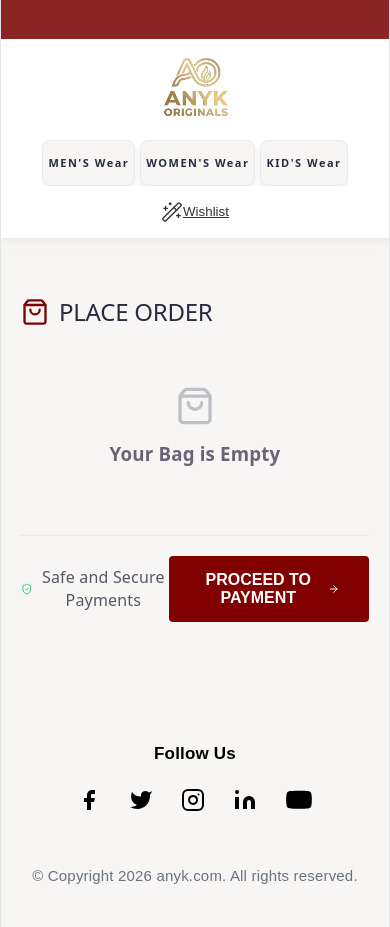
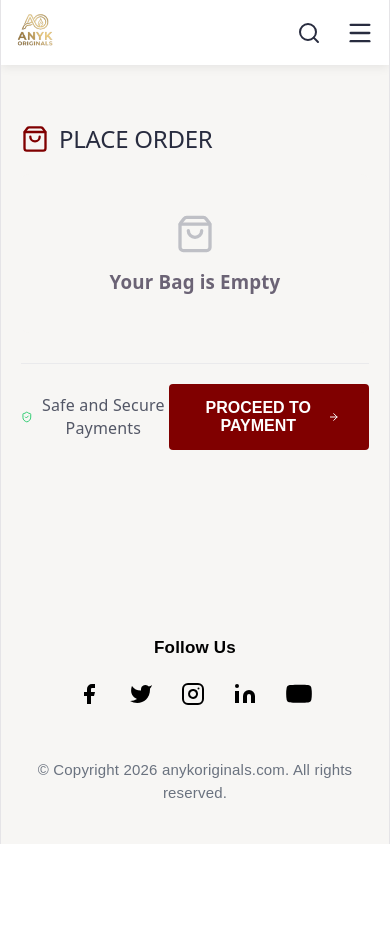
Before and after one commit to pawanpro21/my-anyk-app, a React (Vite) app: page /cart in a window 390 px wide. After the commit the page ends 844 px from the top, so only its background shows below. Built offline with nearby package versions, Linux system fonts and the light colour scheme.

Commit message:
Mobile header UI fix and sticky bar update

```diff
--- a/src/App.css
+++ b/src/App.css
@@ -1476,3 +1476,278 @@ body, html, #root {
     justify-content: flex-end !important;
   }
 }
+
+/* ================= MOBILE HEADER OPTIMIZATION (Logo + Search Only) ================= */
+@media screen and (max-width: 768px) {
+
+  /* Jo cheezein mobile header mein HIDE karni hain */
+  .hide-on-mobile,
+  .premium-nav-list, /* Menu items (Men, Women, Kids) ko hide karne ke liye */
+  .premium-icons {     /* Saare icons (Wishlist, Profile, Bag) ko hide karne ke liye */
+    display: none !important;
+  }
+
+  /* Header container ko layout dene ke liye (Logo + Search) */
+  .premium-header-container {
+    display: flex !important;
+    justify-content: space-between !important; /* Logo left, Search right */
+    align-items: center !important;
+    padding: 10px 15px !important;
+    gap: 15px !important; /* Logo aur Search ke beech jagah */
+  }
+
+  /* Logo ka size mobile ke hisaab se theek karne ke liye */
+  .anyk-logo-area {
+    flex-shrink: 0 !important; /* Logo chhota na ho jaye isliye */
+  }
+
+  .premium-image-logo {
+    height: 35px !important; /* Mobile pe logo ka height */
+    width: auto !important;
+  }
+
+  /* Right section (jisme Search hai) usko failane ke liye */
+  .premium-right-section {
+    flex-grow: 1 !important; /* Bachi hui poori jagah lega */
+    display: flex !important;
+    justify-content: flex-end !important;
+    width: 100% !important;
+  }
+
+  /* Search box ki style mobile ke liye */
+  .premium-search {
+    display: flex !important; /* Mobile pe search dikhana hai, isliye pehle ki 'hide-on-mobile' class hum Header.jsx se hata denge */
+    width: 100% !important; /* Poori width lega (Logo ke baad ki) */
+    background-color: #f0f0f5 !important;
+    border-radius: 20px !important;
+    padding: 8px 12px !important;
+    align-items: center !important;
+  }
+
+  .premium-search input {
+    width: 100% !important;
+    background: transparent !important;
+    border: none !important;
+    outline: none !important;
+    font-size: 14px !important;
+  }
+}
+
+/* ================= MOBILE HAMBURGER & SIDEBAR CSS ================= */
+
+/* Desktop par Hamburger Button aur Sidebar chhupa rahega */
+.mobile-menu-btn {
+  display: none;
+  background: none;
+  border: none;
+  color: #282c3f;
+  cursor: pointer;
+  padding: 0;
+  margin-left: 10px;
+}
+
+.mobile-side-menu {
+  position: fixed;
+  top: 0;
+  left: -300px; /* Screen ke left side se bahar chhupa hua */
+  width: 280px;
+  height: 100vh;
+  background-color: #ffffff;
+  z-index: 3000;
+  transition: left 0.3s ease-in-out;
+  box-shadow: 2px 0 15px rgba(0,0,0,0.2);
+  display: flex;
+  flex-direction: column;
+}
+
+/* Jab menu open hoga toh 'left: 0' par aa jayega */
+.mobile-side-menu.open {
+  left: 0;
+}
+
+.mobile-menu-backdrop {
+  position: fixed;
+  top: 0;
+  left: 0;
+  width: 100vw;
+  height: 100vh;
+  background: rgba(0,0,0,0.5);
+  z-index: 2999;
+}
+
+.mobile-menu-header {
+  display: flex;
+  justify-content: space-between;
+  align-items: center;
+  padding: 15px 20px;
+  border-bottom: 1px solid #eaeaec;
+}
+
+.close-menu-btn {
+  background: none;
+  border: none;
+  color: #282c3f;
+  cursor: pointer;
+}
+
+.mobile-menu-content {
+  padding: 25px 20px;
+  overflow-y: auto;
+}
+
+.mobile-nav-list {
+  list-style: none;
+  padding: 0;
+  margin: 0;
+}
+
+.mobile-nav-list li {
+  margin-bottom: 25px;
+}
+
+.mobile-nav-list a {
+  text-decoration: none;
+  color: #282c3f;
+  font-weight: 700;
+  font-size: 16px;
+  letter-spacing: 0.5px;
+}
+
+.mobile-menu-divider {
+  height: 1px;
+  background: #eaeaec;
+  margin: 20px 0;
+}
+
+.mobile-action-links {
+  display: flex;
+  flex-direction: column;
+  gap: 25px;
+}
+
+.mobile-action-links a {
+  text-decoration: none;
+  color: #282c3f;
+  display: flex;
+  align-items: center;
+  gap: 15px;
+  font-weight: 500;
+  font-size: 15px;
+}
+
+/* Desktop par naye mobile elements chhupayein */
+.mobile-search-toggle-btn, .mobile-search-dropdown {
+  display: none;
+}
+
+@media screen and (max-width: 768px) {
+
+  /* 1. Marquee (Offer Zone) aur Desktop items ko hide karein */
+  .hide-on-mobile, .desktop-nav, .desktop-search, .desktop-icons {
+    display: none !important;
+  }
+
+  /* 2. Mobile pe Search Icon aur Hamburger Button show karein */
+  .mobile-search-toggle-btn, .mobile-menu-btn {
+    display: flex !important;
+    background: none !important;
+    border: none !important;
+    cursor: pointer !important;
+    padding: 0 !important;
+  }
+
+  /* 3. Header ka layout (Left Logo - Right Icons) */
+  .premium-header-container {
+    display: flex !important;
+    justify-content: space-between !important;
+    align-items: center !important;
+    padding: 12px 15px !important;
+  }
+
+  /* 4. Right side me Search aur Hamburger ko chipkana */
+  .premium-right-section {
+    display: flex !important;
+    align-items: center !important;
+    gap: 15px !important; /* Inke beech ki doori */
+    flex-grow: 0 !important;
+    justify-content: flex-end !important;
+  }
+
+  /* 5. Naya Search Box (Jab click hone par khulega) */
+  .mobile-search-dropdown {
+    display: flex !important;
+    padding: 10px 15px !important;
+    background-color: #ffffff !important;
+    border-top: 1px solid #eaeaec !important;
+    box-shadow: 0 4px 6px rgba(0,0,0,0.05) !important;
+  }
+
+  .mobile-search-dropdown input {
+    flex-grow: 1 !important;
+    background: #f0f0f5 !important;
+    border: none !important;
+    border-radius: 4px !important;
+    padding: 10px 15px !important;
+    font-size: 14px !important;
+    outline: none !important;
+  }
+
+  .mobile-search-submit {
+    background: #282c3f !important;
+    color: white !important;
+    border: none !important;
+    padding: 0 15px !important;
+    margin-left: 10px !important;
+    border-radius: 4px !important;
+    font-weight: bold !important;
+  }
+}
+
+/* ================= 100% FINAL MOBILE HEADER FIX ================= */
+@media screen and (max-width: 768px) {
+
+  /* 1. Header Wrapper ko strictly Row (ek line) mein force karo */
+  .premium-header-container {
+    display: flex !important;
+    flex-direction: row !important;
+    flex-wrap: nowrap !important; /* Items ko aage-peeche nahi hone dega */
+    justify-content: space-between !important;
+    align-items: center !important;
+    width: 100% !important;
+  }
+
+  /* 2. Logo Area */
+  .anyk-logo-area {
+    display: flex !important;
+    flex-direction: row !important;
+    align-items: center !important;
+    width: auto !important;
+  }
+
+  /* 3. Right Section (Search + Hamburger) ko strictly Row mein force karo */
+  .premium-right-section {
+    display: flex !important;
+    flex-direction: row !important;
+    flex-wrap: nowrap !important; /* Inko bhi neeche girne se rokega */
+    justify-content: flex-end !important;
+    align-items: center !important;
+    width: auto !important;
+    gap: 15px !important;
+  }
+
+  /* 4. Desktop ki cheezein 100% hide honi chahiye */
+  .hide-on-mobile,
+  .desktop-nav,
+  .desktop-search,
+  .desktop-icons {
+    display: none !important;
+  }
+
+  /* 5. Mobile ke buttons 100% show hone chahiye */
+  .mobile-search-toggle-btn,
+  .mobile-menu-btn {
+    display: inline-flex !important;
+    align-items: center !important;
+    justify-content: center !important;
+  }
+}
--- a/src/App.jsx
+++ b/src/App.jsx
@@ -15,9 +15,9 @@ function Home() {
     <>
       <Misc />
       <main className="anyk-about-section">
-        <h2>Welcome to Anyk.com</h2>
+        <h2>Welcome to Anyk Originals Family</h2>
         <p>
-          Anyk.com is a modern fashion brand dedicated to offering stylish and comfortable apparel for men, women, and kids. The brand focuses on everyday fashion essentials, including round neck printed t-shirts, V-neck styles, and polo t-shirts with solid collars. Designed to combine quality, affordability, and trend-driven designs, Anyk aims to deliver versatile clothing that suits every age group and occasion. Whether it's casual wear or statement pieces, Anyk brings together comfort, style, and individuality in every product.
+          anykoriginals.com is a modern fashion brand dedicated to offering stylish and comfortable apparel for men, women, and kids. The brand focuses on everyday fashion essentials, including round neck printed t-shirts, V-neck styles, and polo t-shirts with solid collars. Designed to combine quality, affordability, and trend-driven designs, Anyk aims to deliver versatile clothing that suits every age group and occasion. Whether it's casual wear or statement pieces, Anyk brings together comfort, style, and individuality in every product.
         </p>
       </main>
     </>
--- a/src/Footer.jsx
+++ b/src/Footer.jsx
@@ -44,7 +44,7 @@ export default function Footer() {
 
       {/* Copyright Text */}
       <p className="anyk-copyright">
-        © Copyright 2026 anyk.com. All rights reserved.
+        © Copyright 2026 anykoriginals.com. All rights reserved.
       </p>
 
     </footer>
--- a/src/Header.jsx
+++ b/src/Header.jsx
@@ -1,5 +1,5 @@
 import React, { useState, useEffect } from 'react';
-import { Search, User, Wand2, ShoppingBag } from 'lucide-react';
+import { Search, User, Wand2, ShoppingBag, Menu, X } from 'lucide-react';
 import { Link, useLocation, useNavigate } from 'react-router-dom';
 import logoImg from './assets/anyk-logo.png';
 import banner1 from './assets/Banner1.png';
@@ -10,6 +10,9 @@ const slidesData = [banner1, banner2, banner3];
 
 export default function Header({ cartCount }) {
   const [currentSlide, setCurrentSlide] = useState(0);
+  const [isMobileMenuOpen, setIsMobileMenuOpen] = useState(false);
+  const [showMobileSearch, setShowMobileSearch] = useState(false);
+
   const location = useLocation();
   const navigate = useNavigate();
   const [searchInput, setSearchInput] = useState('');
@@ -18,6 +21,7 @@ export default function Header({ cartCount }) {
     if (e.key === 'Enter' || e.type === 'click') {
       if (searchInput.trim()) {
         navigate(`/mens?search=${searchInput.trim()}`);
+        setShowMobileSearch(false);
       } else {
         navigate('/mens');
       }
@@ -33,38 +37,36 @@ export default function Header({ cartCount }) {
 
   return (
     <>
-      {/* ================= 1. YEH HISSA HAMESHA TOP PAR STICK RAHEGA ================= */}
       <div className="sticky-header-wrapper">
 
-        <div className="anyk-notification">
+        <div className="anyk-notification hide-on-mobile">
           <marquee><span>💥💥OFFER ZONE: BUY 1 GET 2 FREE LIMITED TIME DEAL FOR NEW USERS</span></marquee>
         </div>
 
-        <div className="premium-header-container">
+        {/* 1. YAHAN INLINE FLEXBOX LAGAYA HAI TAAKI KOI CSS ISEY TOD NA SAKE */}
+        <div className="premium-header-container" style={{ display: 'flex', flexDirection: 'row', justifyContent: 'space-between', alignItems: 'center', width: '100%', padding: '10px 15px', boxSizing: 'border-box' }}>
 
-          <div className="anyk-logo-area">
+          {/* LOGO */}
+          <div className="anyk-logo-area" style={{ flexShrink: 0, display: 'flex', alignItems: 'center' }}>
             <Link to="/">
-              <img src={logoImg} alt="Anyk Originals" className="premium-image-logo" />
+              {/* Logo height set kar di hai taaki bada ho kar layout na tode */}
+              <img src={logoImg} alt="Anyk Originals" className="premium-image-logo" style={{ maxHeight: '35px', width: 'auto' }} />
             </Link>
           </div>
 
-          <nav>
+          {/* DESKTOP NAV */}
+          <nav className="desktop-nav">
             <ul className="premium-nav-list" style={{ display: 'flex', gap: '15px', listStyle: 'none', padding: 0 }}>
-              <Link to="/mens" style={{ textDecoration: 'none' }}>
-                <li className="nav-box-item">MEN'S Wear</li>
-              </Link>
-              <Link to="/coming-soon" style={{ textDecoration: 'none' }}>
-                <li className="nav-box-item">WOMEN'S Wear</li>
-              </Link>
-              <Link to="/coming-soon" style={{ textDecoration: 'none' }}>
-                <li className="nav-box-item">KID'S Wear</li>
-              </Link>
+              <Link to="/mens" style={{ textDecoration: 'none' }}><li className="nav-box-item">MEN'S Wear</li></Link>
+              <Link to="/coming-soon" style={{ textDecoration: 'none' }}><li className="nav-box-item">WOMEN'S Wear</li></Link>
+              <Link to="/coming-soon" style={{ textDecoration: 'none' }}><li className="nav-box-item">KID'S Wear</li></Link>
             </ul>
           </nav>
 
-          <div className="premium-right-section">
+          {/* 2. RIGHT SECTION: INLINE FLEXBOX TAAKI ICONS EK LINE MEIN RAHEN */}
+          <div className="premium-right-section" style={{ display: 'flex', flexDirection: 'row', alignItems: 'center', gap: '15px' }}>
 
-            <div className="premium-search hide-on-mobile">
+            <div className="premium-search desktop-search">
               <input
                 type="text"
                 placeholder="Search products..."
@@ -75,38 +77,71 @@ export default function Header({ cartCount }) {
               <Search size={18} className="premium-search-icon" onClick={handleSearch} style={{ cursor: 'pointer' }} />
             </div>
 
-            <div className="premium-icons">
-              {/* Profile - Hidden on mobile */}
-              <Link to="/login" className="hide-on-mobile" style={{ color: 'inherit', display: 'flex' }}>
-                <button className="icon-btn tooltip-wrapper">
-                  <User size={22} strokeWidth={1.5} />
-                  <span className="tooltip-text">Profile</span>
-                </button>
-              </Link>
+            {/* Mobile Search Icon */}
+            <button className="mobile-search-toggle-btn" onClick={() => setShowMobileSearch(!showMobileSearch)} style={{ background: 'transparent', border: 'none', padding: 0 }}>
+              <Search size={24} color="#282c3f" />
+            </button>
 
-              {/* Wishlist - Always visible & sticky on mobile */}
-              <Link to="/login" style={{ color: 'inherit', display: 'flex' }}>
-                <button className="icon-btn tooltip-wrapper">
-                  <Wand2 size={22} strokeWidth={1.5} />
-                  <span className="tooltip-text">Wishlist</span>
-                </button>
-              </Link>
-
-              {/* Bag - Hidden on mobile (Moved to bottom bar) */}
-              <Link to="/cart" className="hide-on-mobile" style={{ color: 'inherit', display: 'flex' }}>
-                <button className="icon-btn tooltip-wrapper">
-                  <ShoppingBag size={22} strokeWidth={1.5} />
+            {/* Desktop Icons */}
+            <div className="premium-icons desktop-icons">
+              <Link to="/login" style={{ color: 'inherit', display: 'flex' }}><button className="icon-btn"><User size={22} /></button></Link>
+              <Link to="/login" style={{ color: 'inherit', display: 'flex' }}><button className="icon-btn"><Wand2 size={22} /></button></Link>
+              <Link to="/cart" style={{ color: 'inherit', display: 'flex' }}>
+                <button className="icon-btn">
+                  <ShoppingBag size={22} />
                   {cartCount > 0 && <span className="cart-badge">{cartCount}</span>}
-                  <span className="tooltip-text">Bag</span>
                 </button>
               </Link>
             </div>
+
+            {/* Mobile Hamburger Button */}
+            <button className="mobile-menu-btn" onClick={() => setIsMobileMenuOpen(true)} style={{ background: 'transparent', border: 'none', padding: 0 }}>
+              <Menu size={28} color="#282c3f" />
+            </button>
+
           </div>
+        </div>
 
+        {/* Mobile Search Dropdown */}
+        {showMobileSearch && (
+          <div className="mobile-search-dropdown" style={{ display: 'flex', width: '100%', padding: '10px 15px', backgroundColor: '#fff', borderTop: '1px solid #eee', boxSizing: 'border-box' }}>
+            <input
+              type="text"
+              placeholder="Search Anyk Originals..."
+              value={searchInput}
+              onChange={(e) => setSearchInput(e.target.value)}
+              onKeyDown={handleSearch}
+              autoFocus
+              style={{ flexGrow: 1, padding: '10px', borderRadius: '4px', border: 'none', background: '#f0f0f5', outline: 'none' }}
+            />
+            <button onClick={handleSearch} style={{ marginLeft: '10px', padding: '0 15px', background: '#282c3f', color: '#fff', border: 'none', borderRadius: '4px', fontWeight: 'bold' }}>Search</button>
+          </div>
+        )}
+      </div>
+
+      {/* ================= MOBILE SIDEBAR DRAWER ================= */}
+      {isMobileMenuOpen && <div className="mobile-menu-backdrop" onClick={() => setIsMobileMenuOpen(false)}></div>}
+      <div className={`mobile-side-menu ${isMobileMenuOpen ? 'open' : ''}`}>
+        <div className="mobile-menu-header">
+          <img src={logoImg} alt="Anyk" style={{ height: '30px' }} />
+          <button className="close-menu-btn" onClick={() => setIsMobileMenuOpen(false)}><X size={28} /></button>
+        </div>
+        <div className="mobile-menu-content">
+          <ul className="mobile-nav-list">
+            <li><Link to="/mens" onClick={() => setIsMobileMenuOpen(false)}>MEN'S Wear</Link></li>
+            <li><Link to="/coming-soon" onClick={() => setIsMobileMenuOpen(false)}>WOMEN'S Wear</Link></li>
+            <li><Link to="/coming-soon" onClick={() => setIsMobileMenuOpen(false)}>KID'S Wear</Link></li>
+          </ul>
+          <div className="mobile-menu-divider"></div>
+          <div className="mobile-action-links">
+            <Link to="/login" onClick={() => setIsMobileMenuOpen(false)}><User size={22} /> Profile</Link>
+            <Link to="/login" onClick={() => setIsMobileMenuOpen(false)}><Wand2 size={22} /> Wishlist</Link>
+            <Link to="/cart" onClick={() => setIsMobileMenuOpen(false)}><ShoppingBag size={22} /> Bag {cartCount > 0 && `(${cartCount})`}</Link>
+          </div>
         </div>
       </div>
 
-      {/* ================= 2. CAROUSEL BANNER KO STICKY SE BAHAR NIKALA ================= */}
+      {/* Hero Carousel */}
       {location.pathname === '/' && (
         <div className="anyk-carousel-container" style={{ position: 'relative' }}>
           <div className="anyk-carousel-track" style={{ transform: `translateX(-${currentSlide * 100}%)` }}>
@@ -114,11 +149,6 @@ export default function Header({ cartCount }) {
               <Link to="/mens" key={index} className="anyk-slide" style={{ backgroundImage: `url(${slideImg})`, backgroundSize: 'cover', backgroundPosition: 'center', backgroundRepeat: 'no-repeat', display: 'block', textDecoration: 'none' }}></Link>
             ))}
           </div>
-          <div className="carousel-dots">
-            {slidesData.map((_, index) => (
-              <span key={index} className={`dot ${currentSlide === index ? 'active' : ''}`} onClick={() => setCurrentSlide(index)}></span>
-            ))}
-          </div>
         </div>
       )}
     </>
```
